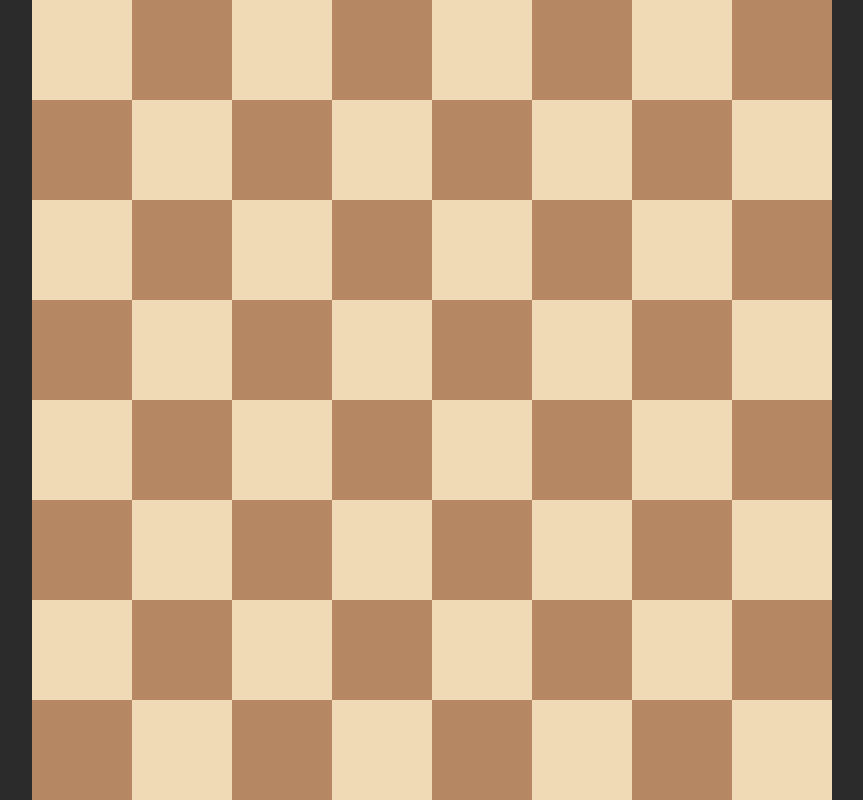
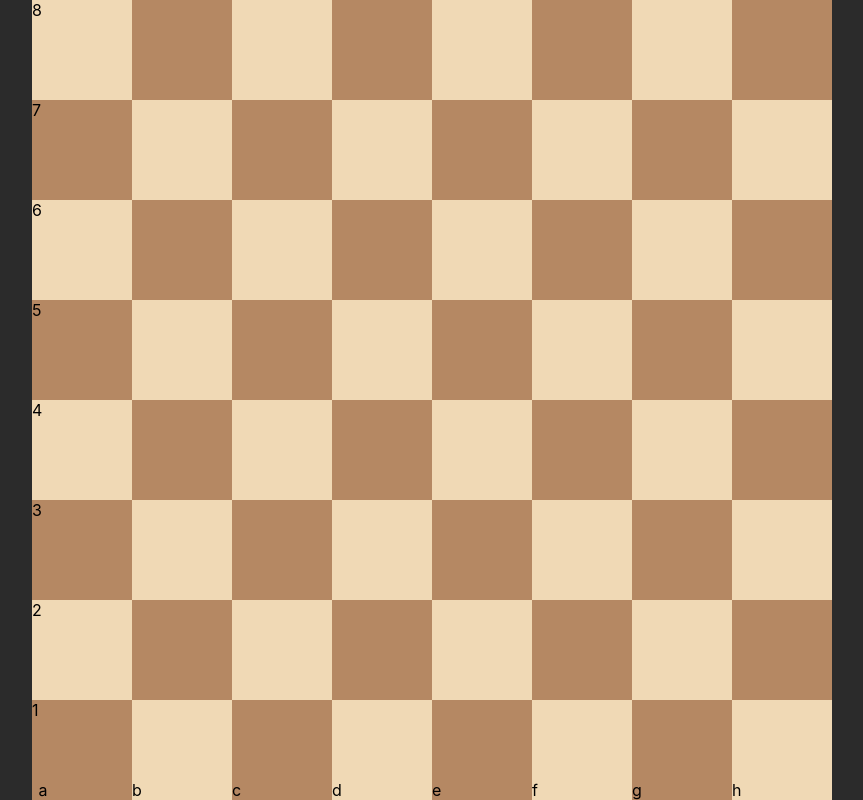
Before and after one commit to HenriqueANunes/chess-react, a React (Create React App) app: page / in a window 1280 px wide. Shown: the whole page, without its empty margins (208-1071 px from the left). Built offline with nearby package versions, Linux system fonts and the light colour scheme.

Commit message:
Drawing coordinates

```diff
--- a/src/Assets/components/chessboard/chessboard.css
+++ b/src/Assets/components/chessboard/chessboard.css
@@ -6,10 +6,14 @@
     height: 800px;
 }
 
+/*
 #chessboard .dark-tile{
+    display: inline-flex;
     background-color: #b58863;
 }
 
 #chessboard .light-tile{
+    display: inline-flex;
     background-color: #f0d9b5;
 }
+*/
--- a/src/Assets/components/chessboard/chessboard.tsx
+++ b/src/Assets/components/chessboard/chessboard.tsx
@@ -2,30 +2,20 @@
 import "./chessboard.css";
 import Tile from "../tile/tile";
 
-const file = [1, 2, 3, 4, 5, 6, 7, 8];
+const col = ["a", "b", "c", "d", "e", "f", "g", "h"];
 const row =  [1, 2, 3, 4, 5, 6, 7, 8];
-const types = ["k", "q", "r", "n", "b", "p"];
 
-interface piece{
-    type: string
-    color: string
-    x: number
-    y: number
-    image: string
-}
-
-const pieces: piece[] = [];
 
 
 export default function ChessBoard (){
     let board = [];
 
-    for(let j = file.length-1; j >= 0; j--){
+    for(let j = col.length-1; j >= 0; j--){
         for(let i = 0; i < row.length; i++){
             let image = undefined;
             const number = i + j;
 
-            board.push(<Tile number={number} image={image} />);
+            board.push(<Tile number={number} image={image} row={i === 0 ? String(j+1) : ""} col={j === 0 ? col[i] : ""}/>);
         }
     }
 
--- a/src/Assets/components/tile/tile.css
+++ b/src/Assets/components/tile/tile.css
@@ -1,14 +1,23 @@
 .tile{
-    display: grid;
-    place-content: center;
+    display: flex;
     width: 100px;
     height: 100px;
 }
 
 .dark-tile{
+    display: flex;
     background-color: #b58863;
 }
 
 .light-tile{
+    display: flex;
     background-color: #f0d9b5;
 }
+
+.row{
+    align-self: flex-start;
+}
+
+.col {
+    align-self: flex-end;
+}
--- a/src/Assets/components/tile/tile.tsx
+++ b/src/Assets/components/tile/tile.tsx
@@ -3,19 +3,25 @@ import "./tile.css"
 interface Props{
     image?: string
     number: number
+    row: string
+    col: string
 }
 
-export default function Tile({number, image}: Props){
+export default function Tile({number, image, row, col}: Props){
     if(number % 2 === 0){
         return (
-            <div className="tile dark-tile">
-                <img src={image}/>
+            <div className="dark-tile">
+                {/*<img src={image}/>*/}
+                <div className="row">{row}</div>
+                <div className="col">{col}</div>
             </div>
         )
     }else{
         return (
-            <div className="tile light-tile">
-                <img src={image}/>
+            <div className="light-tile">
+                {/*<img src={image}/>*/}
+                <div className="row">{row}</div>
+                <div className="col">{col}</div>
             </div>
         );
     }
```
Also changed, not shown: src/Assets/components/pieces/pawn.tsx (added, +37 -0 lines), src/Assets/components/pieces/piece.tsx (added, +13 -0 lines).
